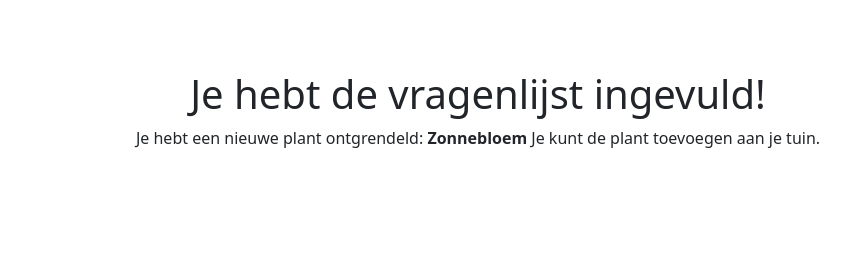
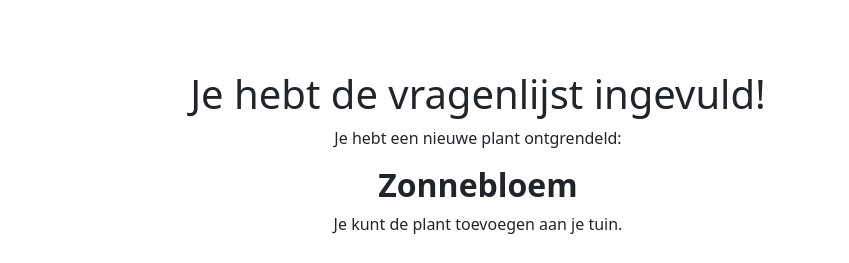
Before and after one commit to MattFlores15/reward, a plain HTML site: page reward-add.html in a window 1280 px wide. Shown: the top 263 px of the page, without its empty margins (162-1011 px from the left). Drawn offline with nearby package versions, Linux system fonts and the light colour scheme.

Commit message:
Updated text layout on reward-add.html
Updated the text layout on the page to the correct design.

```diff
--- a/reward-add.html
+++ b/reward-add.html
@@ -23,9 +23,9 @@
 
             <div class="text">
                 <h1>Je hebt de vragenlijst ingevuld!</h1>
-                <p>Je hebt een nieuwe plant ontgrendeld:
-                    <b>Zonnebloem</b>
-                    Je kunt de plant toevoegen aan je tuin.
+                <p>Je hebt een nieuwe plant ontgrendeld: </p>
+                   <h2><b>Zonnebloem</b></h2>
+                    <p>Je kunt de plant toevoegen aan je tuin.
                     </p>
             </div>
 
```
